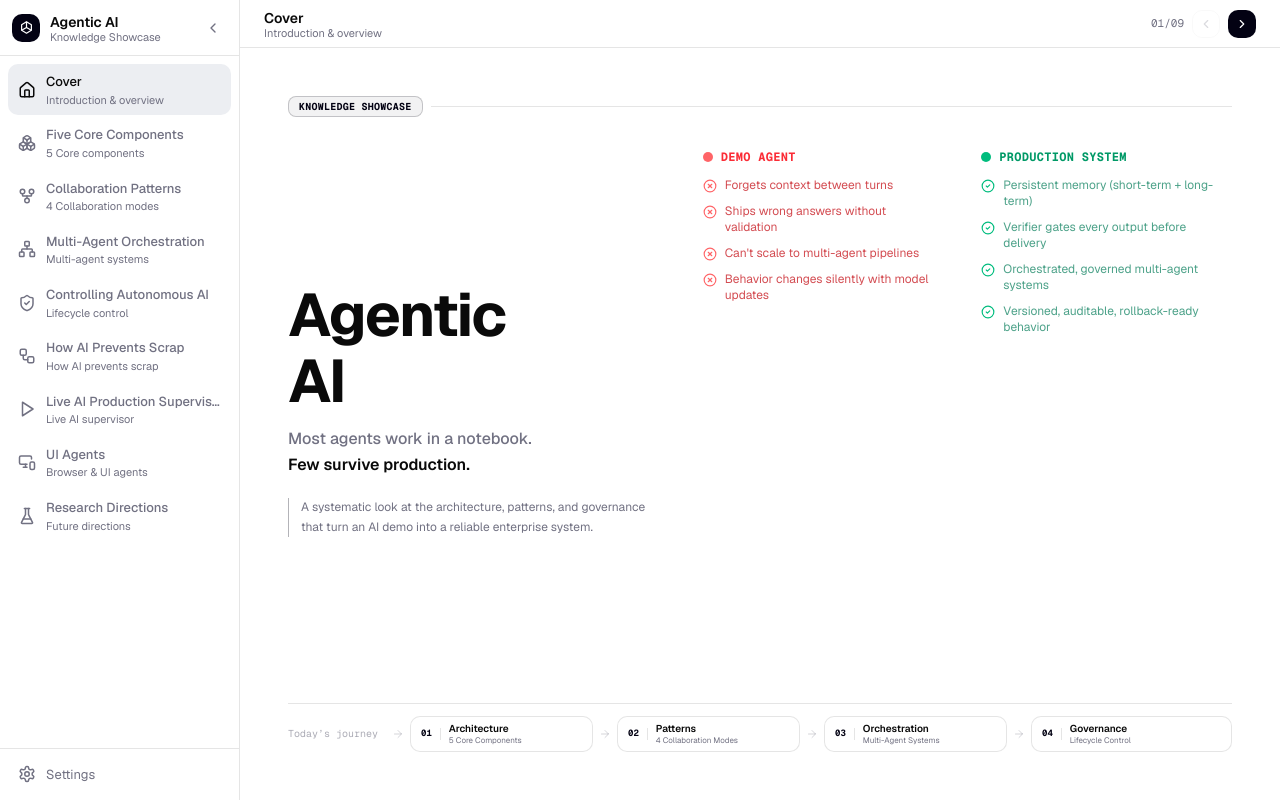
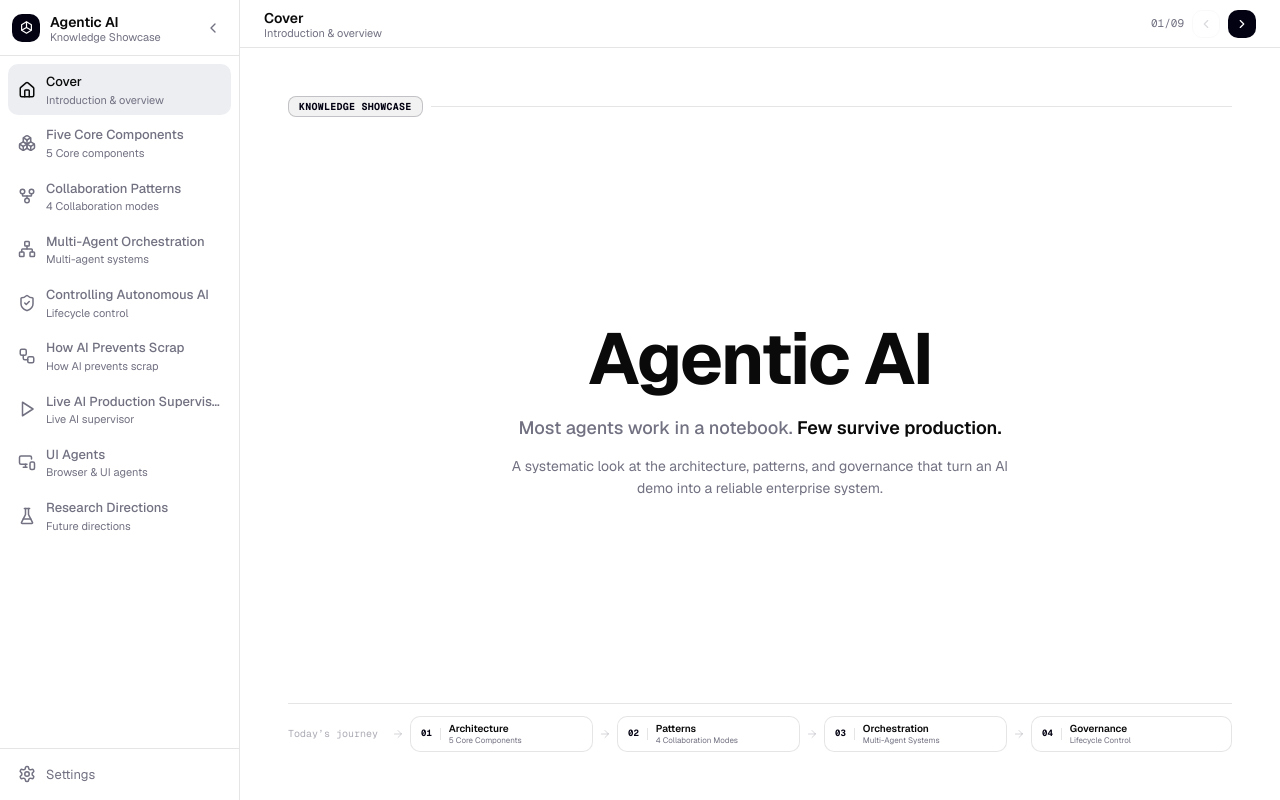
Before and after one commit to jl3443/Agentic-AI-Showcase-Demo, a Next.js app: page / in a window 1280 px wide. Built offline with nearby package versions, Linux system fonts and the light colour scheme.

Commit message:
feat: update slide layouts and UI initialization
Remove Demo Agent section and fix borders; initialize UI Agents on load

Co-authored-by: Kyle Lu <200727359+jl3443@users.noreply.github.com>

```diff
--- a/components/showcase/slides/cover-slide.tsx
+++ b/components/showcase/slides/cover-slide.tsx
@@ -1,21 +1,7 @@
 "use client"
 
 import { cn } from "@/lib/utils"
-import { XCircle, CheckCircle2, ArrowRight } from "lucide-react"
-
-const failurePoints = [
-  "Forgets context between turns",
-  "Ships wrong answers without validation",
-  "Can't scale to multi-agent pipelines",
-  "Behavior changes silently with model updates",
-]
-
-const systemCapabilities = [
-  "Persistent memory (short-term + long-term)",
-  "Verifier gates every output before delivery",
-  "Orchestrated, governed multi-agent systems",
-  "Versioned, auditable, rollback-ready behavior",
-]
+import { ArrowRight } from "lucide-react"
 
 const journey = [
   { num: "01", label: "Architecture", sub: "5 Core Components" },
@@ -26,7 +12,7 @@ const journey = [
 
 export function CoverSlide() {
   return (
-    <div className="flex h-full flex-col p-8 md:p-10 lg:p-12 gap-4">
+    <div className="flex h-full flex-col p-8 md:p-10 lg:p-12 gap-6">
 
       {/* Top tag */}
       <div className="flex items-center gap-2 shrink-0 animate-fade-in">
@@ -36,67 +22,19 @@ export function CoverSlide() {
         <span className="h-px flex-1 bg-border" />
       </div>
 
-      {/* Main: left headline + right contrast */}
-      <div className="flex flex-1 gap-6 lg:gap-10 min-h-0">
-
-        {/* Left column: headline */}
-        <div className="flex flex-col justify-center gap-5 w-[38%] shrink-0 animate-fade-in-up" style={{ animationDelay: "100ms" }}>
-          <div>
-            <h1 className="text-4xl font-bold tracking-tight text-foreground lg:text-5xl xl:text-6xl leading-[1.1]">
-              Agentic<br />AI
-            </h1>
-            <p className="mt-3 text-sm font-medium text-muted-foreground leading-relaxed md:text-base">
-              Most agents work in a notebook.
-              <br />
-              <span className="text-foreground font-semibold">Few survive production.</span>
-            </p>
-          </div>
-          <p className="text-xs text-muted-foreground leading-relaxed border-l border-primary/30 pl-3">
+      {/* Main: centered headline */}
+      <div className="flex flex-1 flex-col items-center justify-center gap-6 min-h-0 animate-fade-in-up" style={{ animationDelay: "100ms" }}>
+        <div className="text-center max-w-2xl">
+          <h1 className="text-5xl font-bold tracking-tight text-foreground lg:text-6xl xl:text-7xl leading-[1.08]">
+            Agentic AI
+          </h1>
+          <p className="mt-4 text-base font-medium text-muted-foreground leading-relaxed md:text-lg">
+            Most agents work in a notebook.{" "}
+            <span className="text-foreground font-semibold">Few survive production.</span>
+          </p>
+          <p className="mt-3 text-sm text-muted-foreground leading-relaxed max-w-lg mx-auto">
             A systematic look at the architecture, patterns, and governance that turn an AI demo into a reliable enterprise system.
           </p>
-        </div>
-
-        {/* Right column: Demo vs Production contrast */}
-        <div className="flex-1 grid grid-cols-2 gap-3">
-          {/* Demo Agent */}
-          <div className="rounded-xl p-4 flex flex-col animate-fade-in-right" style={{ animationDelay: "200ms" }}>
-            <div className="flex items-center gap-2 mb-3">
-              <div className="h-2.5 w-2.5 rounded-full bg-red-400" />
-              <span className="text-xs font-bold text-red-500 font-mono tracking-wide">DEMO AGENT</span>
-            </div>
-            <ul className="flex flex-col gap-2.5 flex-1">
-              {failurePoints.map((p, i) => (
-                <li
-                  key={i}
-                  className="flex items-start gap-2 text-xs text-red-700/70 animate-fade-in"
-                  style={{ animationDelay: `${300 + i * 80}ms` }}
-                >
-                  <XCircle className="h-3.5 w-3.5 mt-0.5 shrink-0 text-red-400" />
-                  {p}
-                </li>
-              ))}
-            </ul>
-          </div>
-
-          {/* Production System */}
-          <div className="rounded-xl p-4 flex flex-col animate-fade-in-right" style={{ animationDelay: "350ms" }}>
-            <div className="flex items-center gap-2 mb-3">
-              <div className="h-2.5 w-2.5 rounded-full bg-emerald-500" />
-              <span className="text-xs font-bold text-emerald-600 font-mono tracking-wide">PRODUCTION SYSTEM</span>
-            </div>
-            <ul className="flex flex-col gap-2.5 flex-1">
-              {systemCapabilities.map((s, i) => (
-                <li
-                  key={i}
-                  className="flex items-start gap-2 text-xs text-emerald-700/70 animate-fade-in"
-                  style={{ animationDelay: `${450 + i * 80}ms` }}
-                >
-                  <CheckCircle2 className="h-3.5 w-3.5 mt-0.5 shrink-0 text-emerald-500" />
-                  {s}
-                </li>
-              ))}
-            </ul>
-          </div>
         </div>
       </div>
 
--- a/components/showcase/slides/governance-slide.tsx
+++ b/components/showcase/slides/governance-slide.tsx
@@ -170,16 +170,16 @@ export function GovernanceSlide() {
       </div>
 
       {/* ── Lifecycle flow ── */}
-      <div className="relative mb-2 rounded-lg border-2 border-border bg-card/30 px-3 py-2">
+      <div className="relative mb-2 rounded-lg border border-border bg-card/30 px-3 py-2">
         <div className="flex items-center justify-center gap-1">
           {stages.map((s, i) => {
             const isHl = highlightStage === s.id
             return (
               <div key={s.id} className="flex items-center gap-1">
                 <div className={cn(
-                  "flex items-center gap-1.5 rounded-lg border-2 px-2 py-1.5 transition-all duration-400 max-w-[170px]",
+                  "flex items-center gap-1.5 rounded-lg border px-2 py-1.5 transition-all duration-400 max-w-[170px]",
                   isHl
-                    ? "border-primary bg-primary/10 shadow-[0_0_12px_rgba(var(--primary-rgb,34,139,34),0.15)]"
+                    ? "border-primary bg-primary/10"
                     : "border-border bg-card/50"
                 )}>
                   <span className={cn("shrink-0 transition-colors", isHl ? "text-primary" : "text-muted-foreground")}>{s.icon}</span>
@@ -215,7 +215,7 @@ export function GovernanceSlide() {
               key={c.id}
               onClick={() => setActiveCap(activeCap === c.id ? null : c.id)}
               className={cn(
-                "flex items-center gap-1.5 rounded-lg border-2 px-2 py-1 text-left transition-all",
+                "flex items-center gap-1.5 rounded-lg border px-2 py-1 text-left transition-all",
                 activeCap === c.id
                   ? "border-primary/50 bg-primary/10"
                   : "border-border bg-card/40 hover:bg-secondary/50"
@@ -231,7 +231,7 @@ export function GovernanceSlide() {
         </div>
 
         {/* Right: Detail panel */}
-        <div className="flex-1 rounded-lg border-2 border-border bg-card/30 overflow-hidden">
+        <div className="flex-1 rounded-lg border border-border bg-card/30 overflow-hidden">
           {cap ? (
             <div className="h-full flex flex-col p-3 overflow-y-auto animate-in fade-in slide-in-from-right-2 duration-300" key={cap.id}>
               {/* Header */}
@@ -293,7 +293,7 @@ export function GovernanceSlide() {
       </div>
 
       {/* ── Bottom message ── */}
-      <div className="mt-1.5 flex items-center justify-center gap-4 rounded-lg border-2 border-primary/20 bg-primary/5 py-2 px-4">
+      <div className="mt-1.5 flex items-center justify-center gap-4 rounded-lg border border-primary/20 bg-primary/5 py-2 px-4">
         <span className="text-xs text-foreground/60 font-medium">Autonomy without governance is a demo.</span>
         <span className="h-4 w-px bg-primary/20" />
         <span className="text-xs text-primary font-bold">Autonomy with governance is an enterprise system.</span>
--- a/components/showcase/slides/ui-agents-slide.tsx
+++ b/components/showcase/slides/ui-agents-slide.tsx
@@ -51,9 +51,9 @@ const priorityStyle: Record<string, string> = {
 }
 
 export function UIAgentsSlide() {
-  const [nodeHighlight, setNodeHighlight] = useState<string | null>(null)
-  const [visibleCount, setVisibleCount] = useState(0)
-  const [step, setStep] = useState(-1)
+  const [nodeHighlight, setNodeHighlight] = useState<string | null>(uiNodes[0]?.id ?? null)
+  const [visibleCount, setVisibleCount] = useState(disciplines.length)
+  const [step, setStep] = useState(disciplines.length)
   const [autoRunning, setAutoRunning] = useState(false)
   const autoRef = useRef<ReturnType<typeof setTimeout> | null>(null)
 
@@ -97,9 +97,8 @@ export function UIAgentsSlide() {
     setVisibleCount(step) // step 1 => 1 visible, step 7 => 7 visible
   }, [step])
 
-  // Node highlight cycling when diagram is shown
+  // Node highlight cycling
   useEffect(() => {
-    if (step < 0) { setNodeHighlight(null); return }
     const ids = uiNodes.map((n) => n.id)
     let s = 0
     const timer = setInterval(() => {
@@ -107,7 +106,7 @@ export function UIAgentsSlide() {
       setNodeHighlight(ids[s])
     }, 1800)
     return () => clearInterval(timer)
-  }, [step])
+  }, [])
 
   return (
     <div className="flex h-full flex-col px-5 pt-4 pb-3 md:px-8 md:pt-5">
@@ -128,10 +127,7 @@ export function UIAgentsSlide() {
       </div>
 
       {/* Top: workflow */}
-      <div className={cn(
-        "relative h-[38%] shrink-0 rounded-lg border border-border bg-card/40 overflow-hidden mb-2 transition-all duration-700",
-        step >= 0 ? "opacity-100 translate-y-0" : "opacity-0 translate-y-4"
-      )}>
+      <div className="relative h-[38%] shrink-0 rounded-lg border border-border bg-card/40 overflow-hidden mb-2">
         <div className="absolute inset-0 dot-grid opacity-20" />
         <WorkflowDiagram
           nodes={uiNodes}
```
